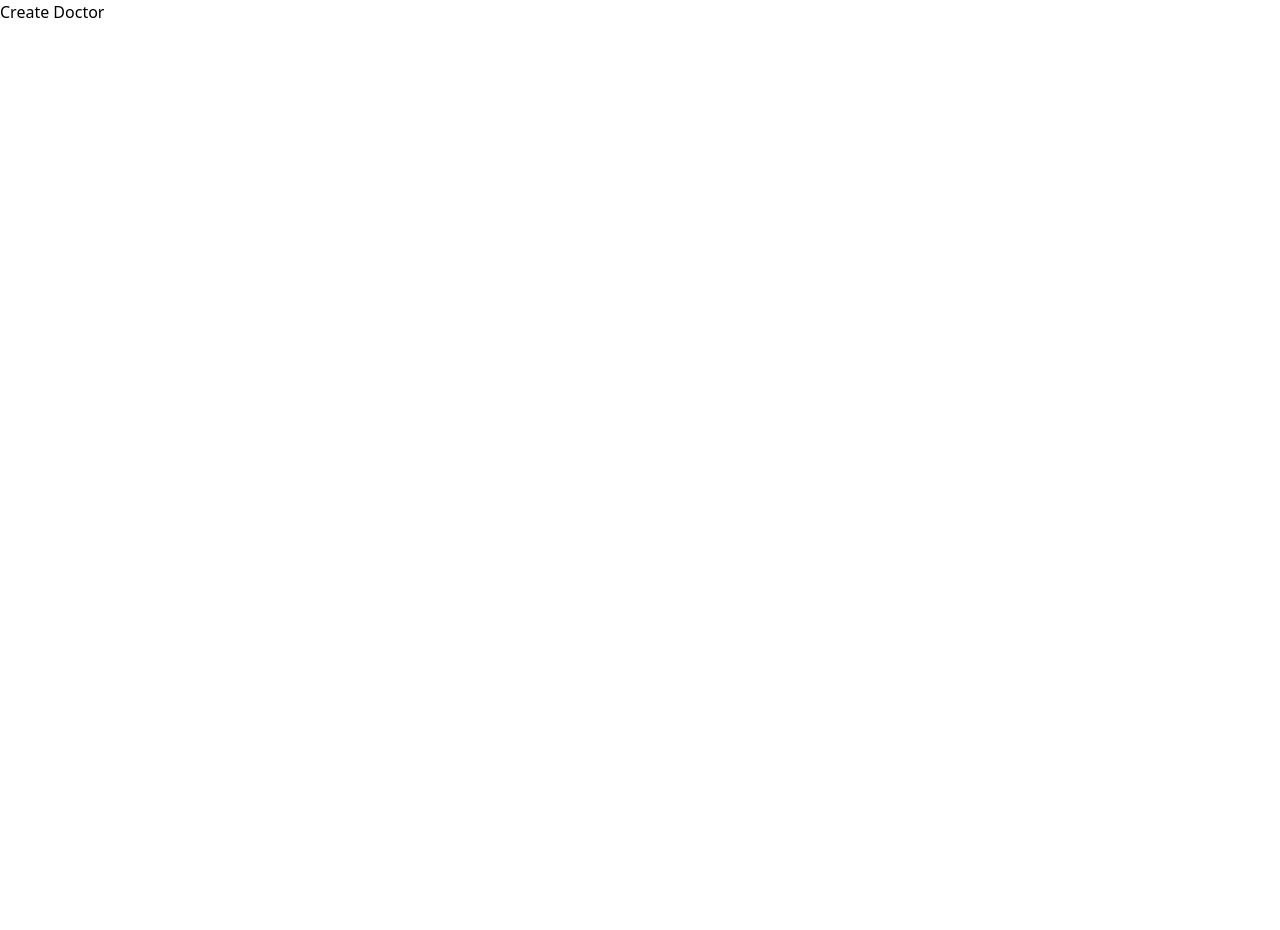
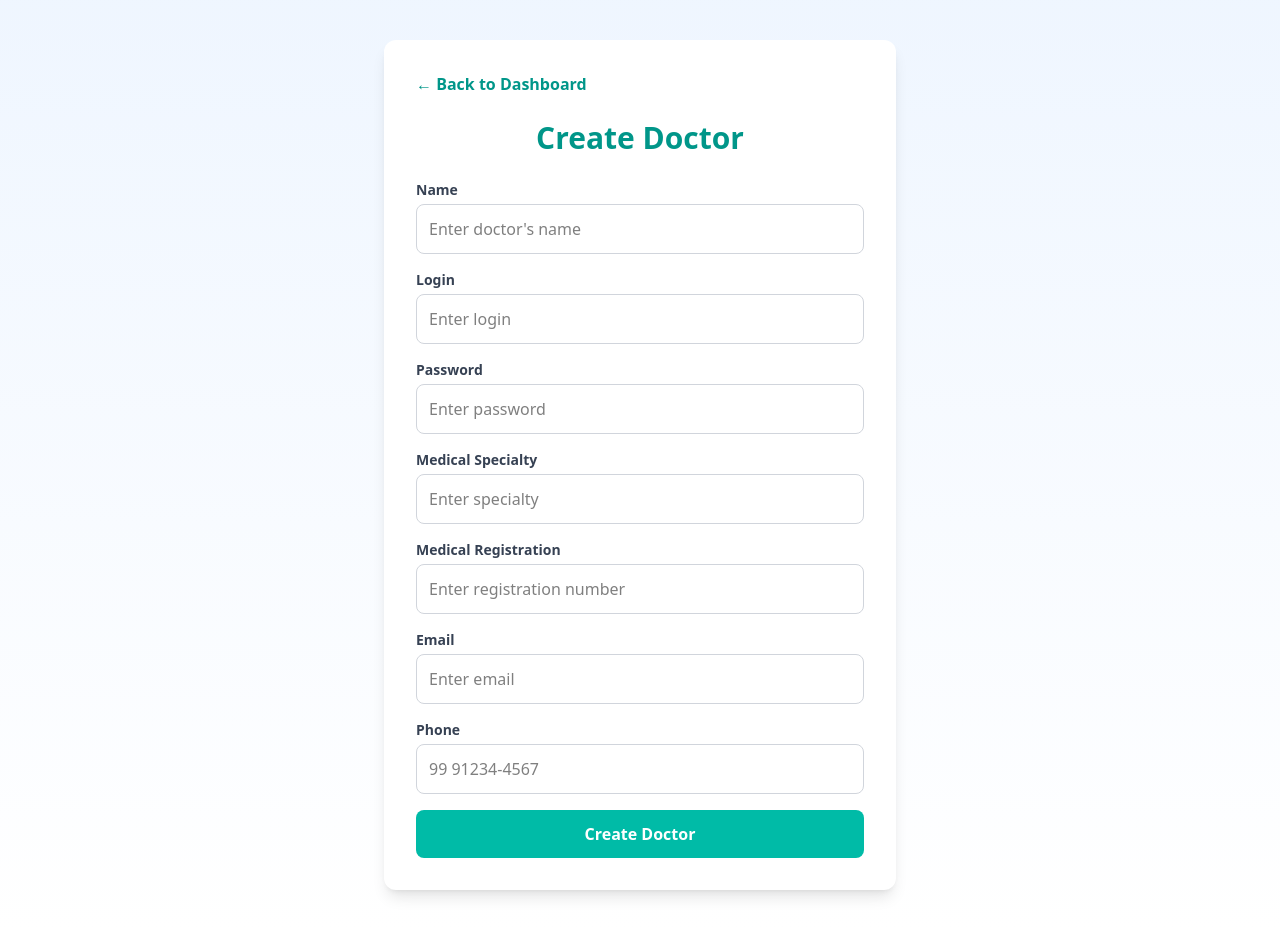
Before and after one commit to flaviare1s/med-app, a Next.js app in the folder client/: page /doctor/create in a window 1280 px wide. Before the commit the page ends 800 px from the top, so only its background shows below. Built offline with nearby package versions, Linux system fonts and the light colour scheme.

Commit message:
feat: create doctor (front)

```diff
--- a/client/src/app/doctor/create/page.tsx
+++ b/client/src/app/doctor/create/page.tsx
@@ -1,7 +1,181 @@
-import React from 'react'
+"use client";
+import Link from "next/link";
+import { useRouter } from "next/navigation";
+import React, { useState } from "react";
 
 export default function DoctorCreate() {
+  const router = useRouter();
+
+  const [name, setName] = useState<string>("");
+  const [login, setLogin] = useState<string>("");
+  const [password, setPassword] = useState<string>("");
+  const [medicalSpecialty, setMedicalSpecialty] = useState<string>("");
+  const [medicalRegistration, setMedicalRegistration] = useState<string>("");
+  const [email, setEmail] = useState<string>("");
+  const [phone, setPhone] = useState<string>("");
+
+  // Aqui guardamos erros de cada campo individualmente
+  const [fieldErrors, setFieldErrors] = useState<Record<string, string>>({});
+  const [generalError, setGeneralError] = useState<string | null>(null);
+
+  const addDoctor = async (e: React.FormEvent) => {
+    e.preventDefault();
+    setFieldErrors({});
+    setGeneralError(null);
+
+    const formData = {
+      name,
+      login,
+      password,
+      medicalSpecialty,
+      medicalRegistration,
+      email,
+      phone,
+    };
+
+    try {
+      const response = await fetch("http://127.0.0.1:3001/doctors", {
+        method: "POST",
+        headers: {
+          "Content-Type": "application/json",
+          Authorization: sessionStorage.getItem("token") || "",
+        },
+        body: JSON.stringify(formData),
+      });
+
+      const content = await response.json();
+
+      if (content.login) {
+        router.push("/home");
+      } else if (content.errors) {
+        setFieldErrors(content.errors);
+      } else if (content.error) {
+        setGeneralError(content.error);
+      } else {
+        setGeneralError("Failed to create doctor.");
+      }
+    } catch (err) {
+      setGeneralError("Server error. Please try again.");
+    }
+  };
+
+  const renderFieldError = (field: string) =>
+    fieldErrors[field] ? (
+      <span className="text-red-600 text-sm mt-1">{fieldErrors[field]}</span>
+    ) : null;
+
   return (
-    <div>Create Doctor</div>
-  )
+    <div className="min-h-screen bg-gradient-to-b from-blue-50 to-white flex items-center justify-center p-6 sm:p-10">
+      <div className="w-full max-w-lg bg-white shadow-lg rounded-xl p-8 flex flex-col gap-6">
+        <Link
+          href="/home"
+          className="text-teal-600 hover:text-teal-800 font-semibold"
+        >
+          &larr; Back to Dashboard
+        </Link>
+
+        <h1 className="text-3xl font-bold text-teal-600 text-center">
+          Create Doctor
+        </h1>
+
+        {generalError && (
+          <div className="text-center text-red-700 bg-red-50 border border-red-200 p-3 rounded-md font-medium shadow-sm">
+            {generalError}
+          </div>
+        )}
+
+        <form className="flex flex-col gap-4" onSubmit={addDoctor} noValidate>
+          <div className="flex flex-col gap-1">
+            <label className="text-sm font-semibold text-gray-700">Name</label>
+            <input
+              type="text"
+              placeholder="Enter doctor's name"
+              className="w-full border border-gray-300 p-3 rounded-lg focus:outline-none focus:ring-2 focus:ring-blue-400 transition"
+              onChange={(e) => setName(e.target.value)}
+            />
+            {renderFieldError("name")}
+          </div>
+
+          <div className="flex flex-col gap-1">
+            <label className="text-sm font-semibold text-gray-700">Login</label>
+            <input
+              type="text"
+              placeholder="Enter login"
+              className="w-full border border-gray-300 p-3 rounded-lg focus:outline-none focus:ring-2 focus:ring-blue-400 transition"
+              onChange={(e) => setLogin(e.target.value)}
+            />
+            {renderFieldError("login")}
+          </div>
+
+          <div className="flex flex-col gap-1">
+            <label className="text-sm font-semibold text-gray-700">
+              Password
+            </label>
+            <input
+              type="password"
+              placeholder="Enter password"
+              className="w-full border border-gray-300 p-3 rounded-lg focus:outline-none focus:ring-2 focus:ring-blue-400 transition"
+              onChange={(e) => setPassword(e.target.value)}
+            />
+            {renderFieldError("password")}
+          </div>
+
+          <div className="flex flex-col gap-1">
+            <label className="text-sm font-semibold text-gray-700">
+              Medical Specialty
+            </label>
+            <input
+              type="text"
+              placeholder="Enter specialty"
+              className="w-full border border-gray-300 p-3 rounded-lg focus:outline-none focus:ring-2 focus:ring-blue-400 transition"
+              onChange={(e) => setMedicalSpecialty(e.target.value)}
+            />
+            {renderFieldError("medicalSpecialty")}
+          </div>
+
+          <div className="flex flex-col gap-1">
+            <label className="text-sm font-semibold text-gray-700">
+              Medical Registration
+            </label>
+            <input
+              type="text"
+              placeholder="Enter registration number"
+              className="w-full border border-gray-300 p-3 rounded-lg focus:outline-none focus:ring-2 focus:ring-blue-400 transition"
+              onChange={(e) => setMedicalRegistration(e.target.value)}
+            />
+            {renderFieldError("medicalRegistration")}
+          </div>
+
+          <div className="flex flex-col gap-1">
+            <label className="text-sm font-semibold text-gray-700">Email</label>
+            <input
+              type="email"
+              placeholder="Enter email"
+              className="w-full border border-gray-300 p-3 rounded-lg focus:outline-none focus:ring-2 focus:ring-blue-400 transition"
+              onChange={(e) => setEmail(e.target.value)}
+            />
+            {renderFieldError("email")}
+          </div>
+
+          <div className="flex flex-col gap-1">
+            <label className="text-sm font-semibold text-gray-700">Phone</label>
+            <input
+              type="tel"
+              placeholder="99 91234-4567"
+              className="w-full border border-gray-300 p-3 rounded-lg focus:outline-none focus:ring-2 focus:ring-blue-400 transition"
+              onChange={(e) => setPhone(e.target.value)}
+            />
+            {renderFieldError("phone")}
+          </div>
+
+          <button
+            type="submit"
+            className="w-full bg-teal-500 hover:bg-teal-600 text-white font-semibold py-3 rounded-lg transition"
+          >
+            Create Doctor
+          </button>
+        </form>
+      </div>
+    </div>
+  );
 }
--- a/client/src/app/home/page.tsx
+++ b/client/src/app/home/page.tsx
@@ -1,15 +1,62 @@
+import React from "react";
 import Link from "next/link";
-import React from "react";
 
 export default function Home() {
   return (
-    <>
-      <nav>
-        <Link href="/doctor/create">Create a new doctor</Link>
-        <Link href="/patient/create">Create a new patient</Link>
-        <Link href="/appointment/create">Create a new appointment</Link>
-        <Link href="/prescription/create">Create a new prescription</Link>
-      </nav>
-    </>
+    <div className="min-h-screen bg-gradient-to-b from-blue-50 to-white p-6 sm:p-10 flex flex-col items-center">
+      <h1 className="text-4xl font-bold text-teal-600 mb-8">
+        MedApp Dashboard
+      </h1>
+
+      <div className="w-full max-w-3xl grid gap-6 sm:grid-cols-2">
+        <div className="bg-white shadow-lg rounded-xl p-6 flex flex-col gap-4">
+          <h2 className="text-2xl font-semibold text-blue-700">Doctors</h2>
+          <Link
+            href="/doctor/create"
+            className="block bg-teal-500 hover:bg-teal-600 text-white text-center py-2 rounded-lg transition"
+          >
+            Create new doctor
+          </Link>
+          <Link
+            href="/doctor/list"
+            className="block bg-blue-100 hover:bg-blue-200 text-blue-700 text-center py-2 rounded-lg transition"
+          >
+            List all doctors
+          </Link>
+        </div>
+
+        <div className="bg-white shadow-lg rounded-xl p-6 flex flex-col gap-4">
+          <h2 className="text-2xl font-semibold text-blue-700">Pacients</h2>
+          <Link
+            href="/pacient/create"
+            className="block bg-teal-500 hover:bg-teal-600 text-white text-center py-2 rounded-lg transition"
+          >
+            Create new pacient
+          </Link>
+          <Link
+            href="/pacient/list"
+            className="block bg-blue-100 hover:bg-blue-200 text-blue-700 text-center py-2 rounded-lg transition"
+          >
+            List all pacients
+          </Link>
+        </div>
+
+        <div className="bg-white shadow-lg rounded-xl p-6 flex flex-col gap-4 sm:col-span-2">
+          <h2 className="text-2xl font-semibold text-blue-700">Appointments</h2>
+          <Link
+            href="/appointment/create"
+            className="block bg-teal-500 hover:bg-teal-600 text-white text-center py-2 rounded-lg transition"
+          >
+            Create new appointment
+          </Link>
+          <Link
+            href="/appointment/list"
+            className="block bg-blue-100 hover:bg-blue-200 text-blue-700 text-center py-2 rounded-lg transition"
+          >
+            List all appointments
+          </Link>
+        </div>
+      </div>
+    </div>
   );
 }
--- a/client/src/app/page.tsx
+++ b/client/src/app/page.tsx
@@ -13,7 +13,6 @@ export default function Home() {
   const authentication = async (e: React.FormEvent) => {
     e.preventDefault();
 
-    // reset errors
     setErrorLogin(null);
     setErrorPassword(null);
     setErrorServer(null);
@@ -21,12 +20,12 @@ export default function Home() {
     let valid = true;
 
     if (!login) {
-      setErrorLogin("Digite seu usuário");
+      setErrorLogin("Please enter your username");
       valid = false;
     }
 
     if (!password) {
-      setErrorPassword("Digite sua senha");
+      setErrorPassword("Please enter your password");
       valid = false;
     }
 
@@ -47,10 +46,10 @@ export default function Home() {
         sessionStorage.setItem("token", content.token);
         router.push("/home");
       } else {
-        setErrorServer("Usuário ou senha inválidos");
+        setErrorServer("Invalid username or password");
       }
     } catch (err) {
-      setErrorServer("Erro ao conectar com o servidor.");
+      setErrorServer("Error connecting to the server.");
     }
   };
 
@@ -64,11 +63,13 @@ export default function Home() {
         <h1 className="text-3xl font-bold text-teal-600 text-center">Login</h1>
 
         <div className="flex flex-col gap-1">
-          <label className="text-sm font-semibold text-gray-700">Usuário</label>
+          <label className="text-sm font-semibold text-gray-700">
+            Username
+          </label>
           <input
             type="text"
             name="login"
-            placeholder="Digite seu usuário"
+            placeholder="Enter your username"
             autoComplete="off"
             className={`w-full border p-3 rounded-lg focus:outline-none focus:ring-2 focus:border-blue-400 transition ${
               errorLogin
@@ -83,11 +84,13 @@ export default function Home() {
         </div>
 
         <div className="flex flex-col gap-1">
-          <label className="text-sm font-semibold text-gray-700">Senha</label>
+          <label className="text-sm font-semibold text-gray-700">
+            Password
+          </label>
           <input
             type="password"
             name="password"
-            placeholder="Digite sua senha"
+            placeholder="Enter your password"
             autoComplete="off"
             className={`w-full border p-3 rounded-lg focus:outline-none focus:ring-2 focus:border-blue-400 transition ${
               errorPassword
@@ -105,7 +108,7 @@ export default function Home() {
           type="submit"
           className="w-full bg-teal-500 hover:bg-teal-600 text-white font-semibold py-3 rounded-lg transition"
         >
-          Entrar
+          Sign In
         </button>
 
         {errorServer && (
@@ -115,8 +118,8 @@ export default function Home() {
         )}
 
         <p className="text-center text-gray-500 text-sm mt-2">
-          OBS.: Para testar a aplicação, use usuário: <b>teste</b> e senha:{" "}
-          <b>1234</b>
+          Note: To test the app in deployment, use username: <b>teste</b> and
+          password: <b>1234</b>
         </p>
       </form>
     </div>
```
Also changed, not shown: 2 other files (tests, documents, lock files or other folders).
